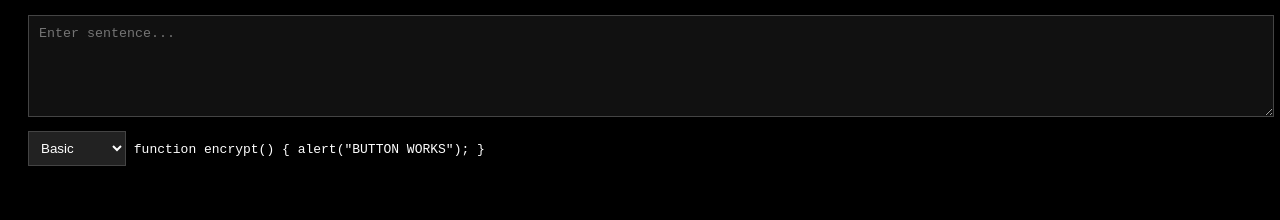
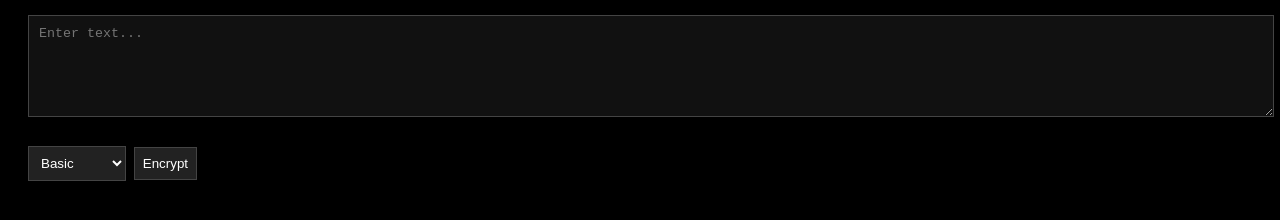
Before and after one commit to RamenNoodler/Granchaol-CipherSystem, a plain HTML site: page index.html in a window 1280 px wide. Shown: the part 78-298 px from the top of the page. Drawn offline with Linux system fonts and the light colour scheme.

Commit message:
Update index.html

```diff
--- a/index.html
+++ b/index.html
@@ -1,20 +1,16 @@
 <!DOCTYPE html>
 <html>
-<script>
-alert("inline script works");
-</script>
-  <head>
+<head>
   <meta charset="UTF-8">
-  <title>Granchaol Cipher Engine</title>
+  <title>Granchaol Cipher</title>
   <link rel="stylesheet" href="style.css">
 </head>
 <body>
 
 <h1>Granchaol Cipher</h1>
 
-<textarea id="input" placeholder="Enter sentence..."></textarea>
-
-<br>
+<textarea id="input" placeholder="Enter text..."></textarea>
+<br><br>
 
 <select id="mode">
   <option value="basic">Basic</option>
@@ -22,10 +18,7 @@ alert("inline script works");
   <option value="ultra">Ultra</option>
 </select>
 
-function encrypt() {
-  alert("BUTTON WORKS");
-}
-
+<button id="encryptBtn">Encrypt</button>
 
 <pre id="output"></pre>
 
```
